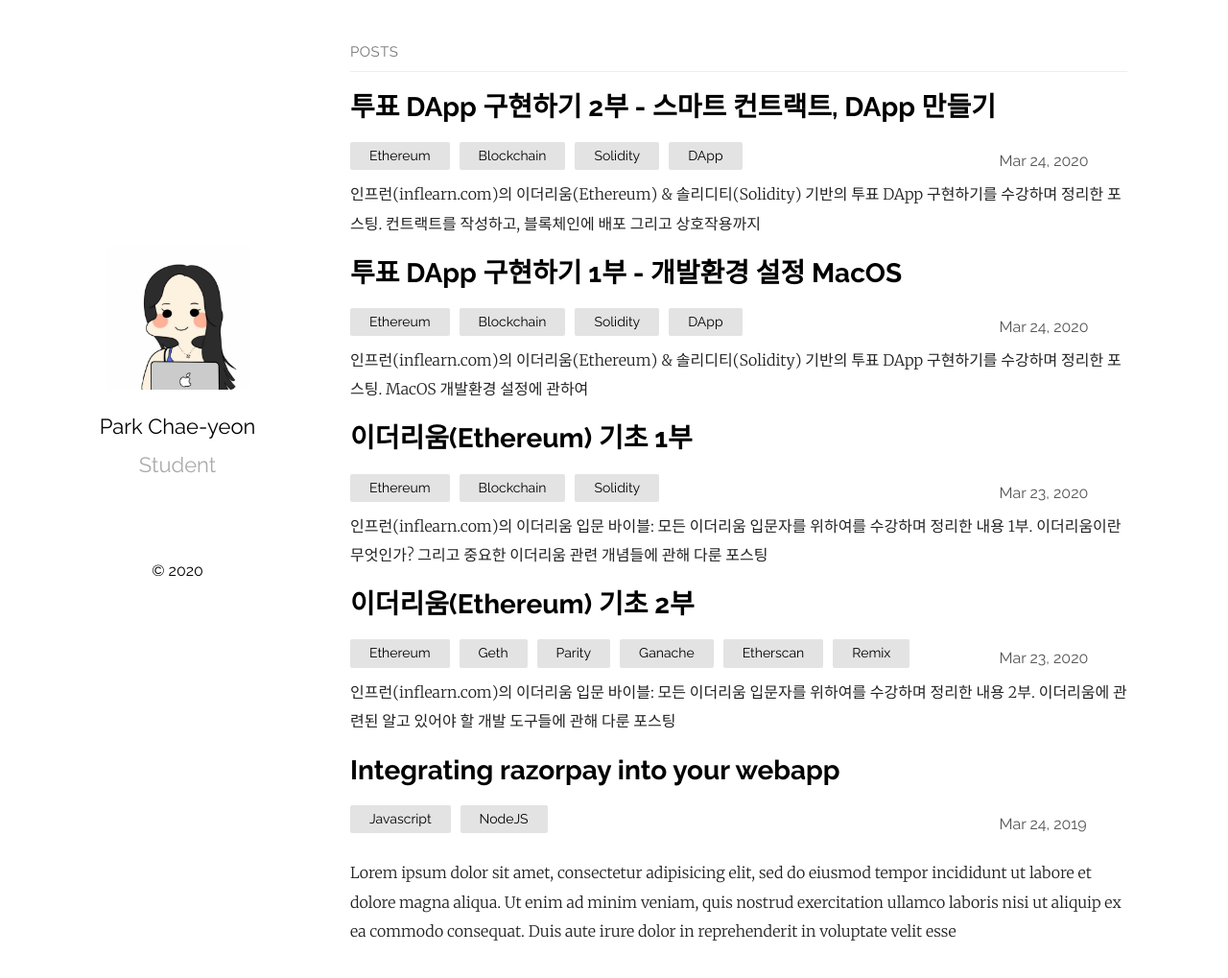
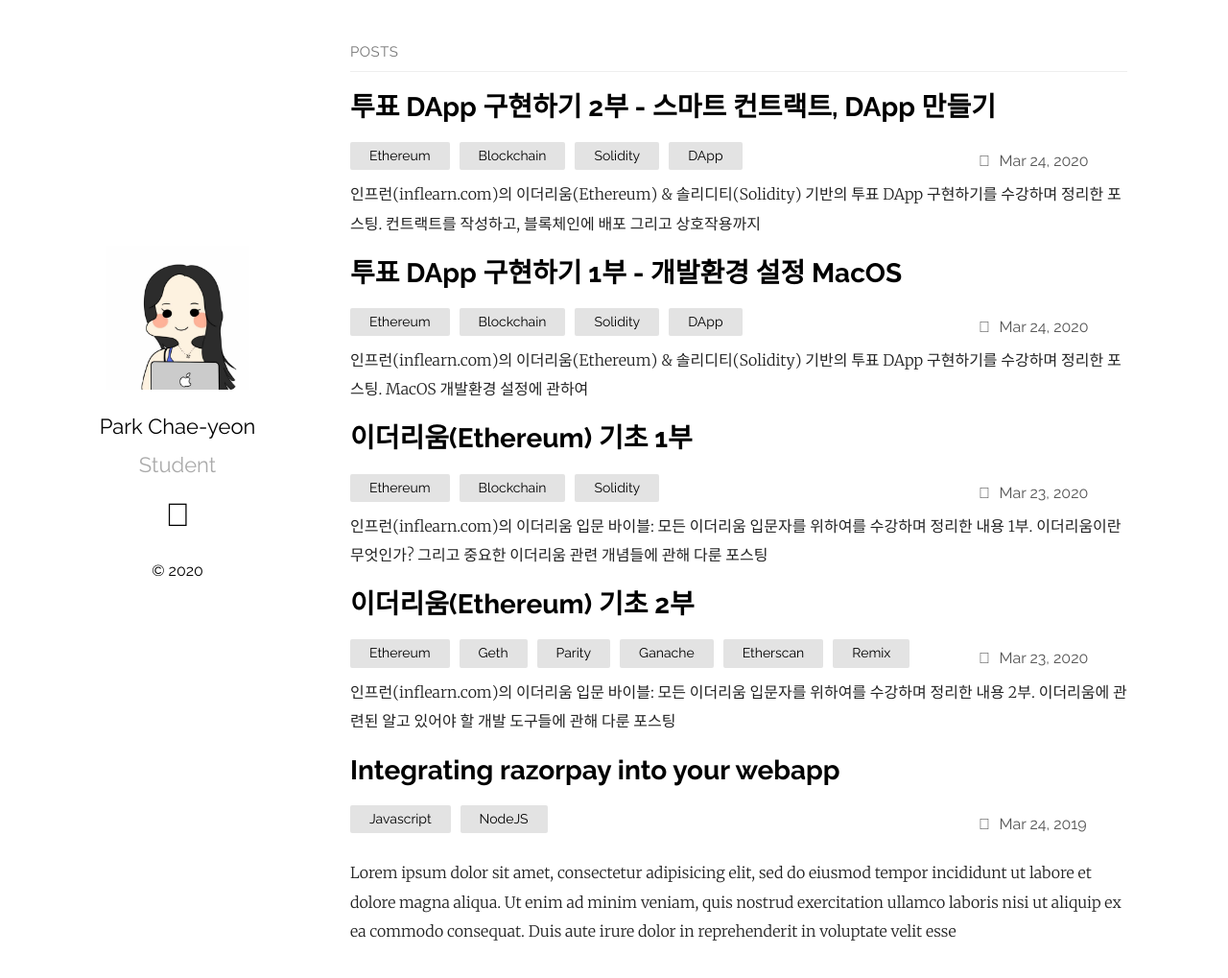
Before and after one commit to chaenchaen-dev/chaenchaen-dev.github.io, a Jekyll site: the page built from index.md, in a window 1280 px wide and 1031 px high. Shown: the top 1019 px of the window at 96% size. Built offline with Jekyll 4.4.1, drawn with Linux system fonts in a browser that asks for light colours; some web fonts are replaced.

Commit message:
폰트 수정

```diff
--- a/_sass/ext/_fonts.scss
+++ b/_sass/ext/_fonts.scss
@@ -2,12 +2,13 @@
 
 @font-face {
   font-family: 'Nanum Gothic', sans-serif;
-  src: url('../font/fontello.eot?26793073');
-  src: url('../font/fontello.eot?26793073#iefix') format('embedded-opentype'),
-       url('../font/fontello.woff2?26793073') format('woff2'),
-       url('../font/fontello.woff?26793073') format('woff'),
-       url('../font/fontello.ttf?26793073') format('truetype'),
-       url('../font/fontello.svg?26793073#fontello') format('svg');
+  // font-family: 'fontello';
+  // src: url('../font/fontello.eot?26793073');
+  // src: url('../font/fontello.eot?26793073#iefix') format('embedded-opentype'),
+  //      url('../font/fontello.woff2?26793073') format('woff2'),
+  //      url('../font/fontello.woff?26793073') format('woff'),
+  //      url('../font/fontello.ttf?26793073') format('truetype'),
+  //      url('../font/fontello.svg?26793073#fontello') format('svg');
   font-weight: normal;
   font-style: normal;
 }
@@ -23,7 +24,8 @@
 */
 
  [class^="icon-"]:before, [class*=" icon-"]:before {
-  font-family: "fontello";
+  //font-family: "fontello";
+  font-family: 'Nanum Gothic', sans-serif;
   font-style: normal;
   font-weight: normal;
   speak: none;
```
